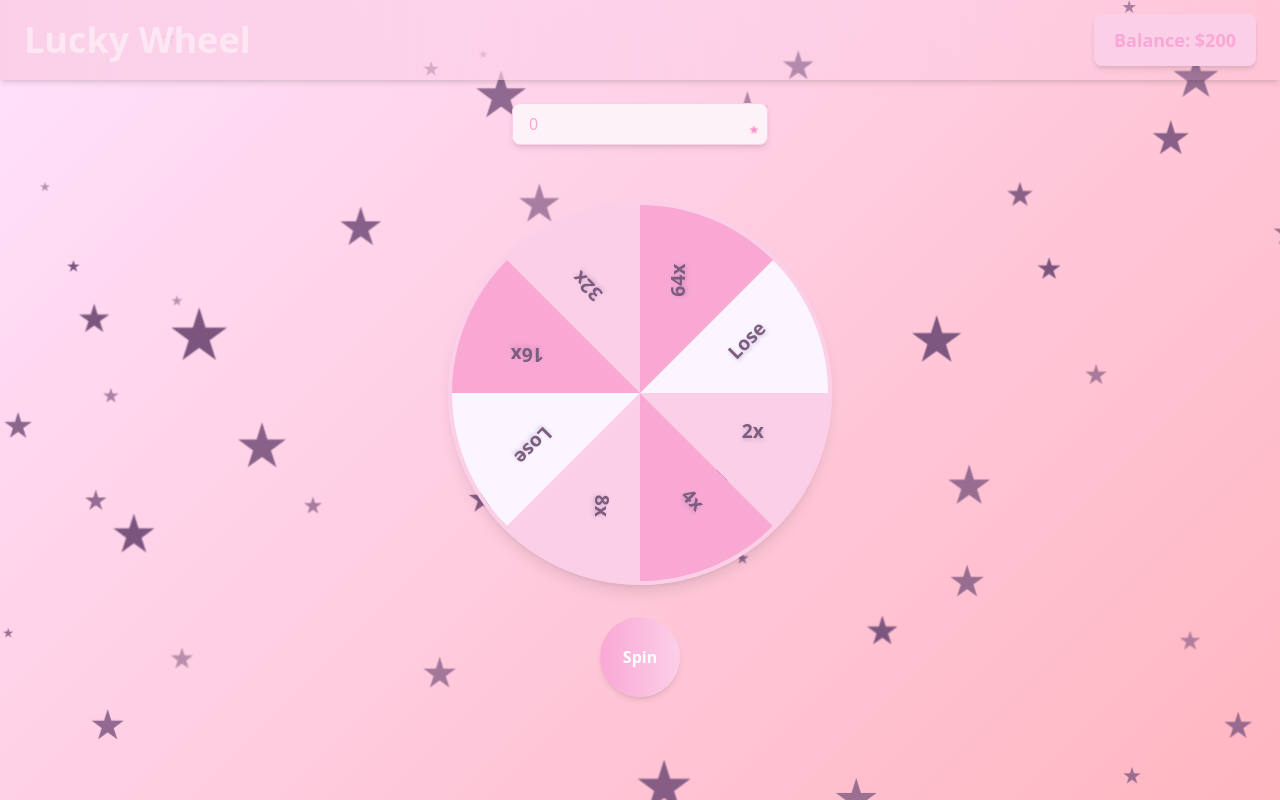
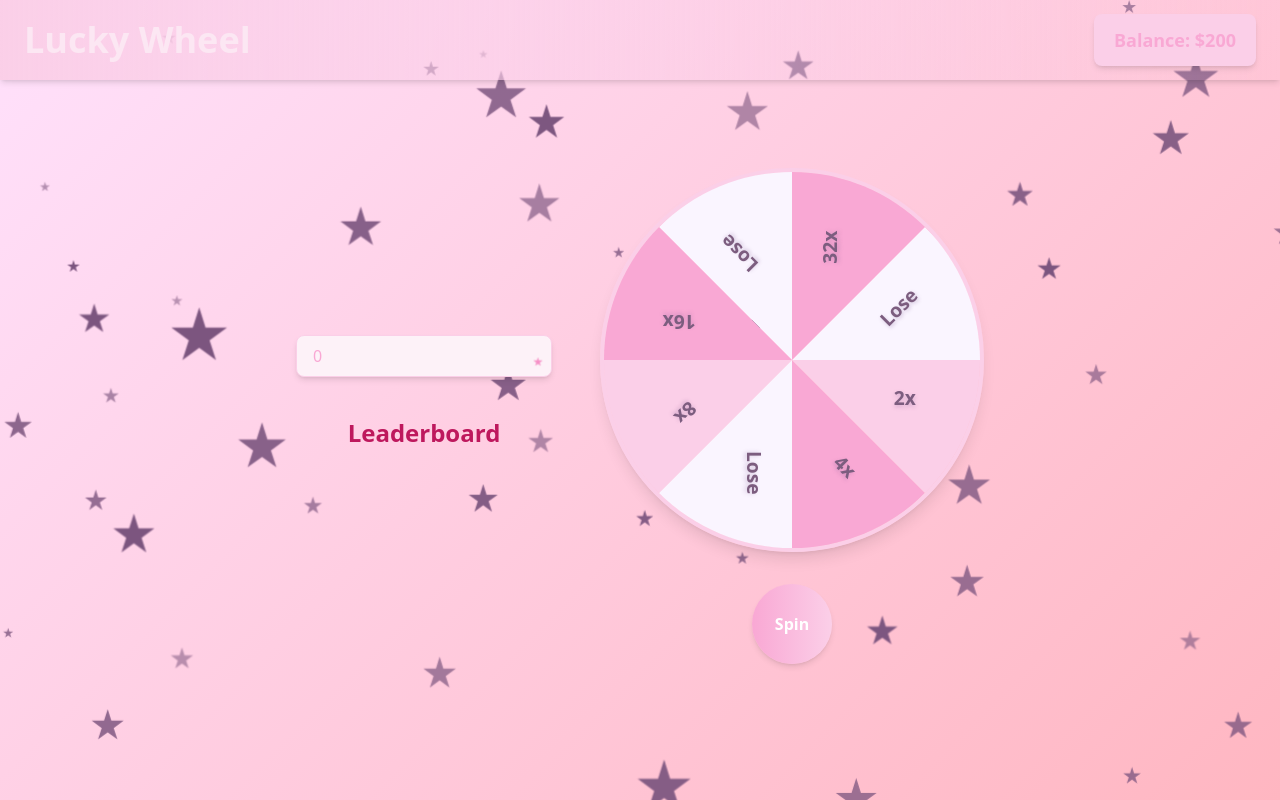
Before and after one commit to KetiElizbarashvili/lucky-wheel-gabmbling-game, a React (Create React App) app: page / in a window 1280 px wide. Built offline with nearby package versions, Linux system fonts and the light colour scheme.

Commit message:
address balance issues and streamline user flow by removing reset button

```diff
--- a/src/App.js
+++ b/src/App.js
@@ -1,20 +1,72 @@
-import React, { useState } from "react";
+import React, { useState, useEffect } from "react";
 import StarryBackground from "./components/Background/StarryBackground";
 import BetInput from "./components/Bet/BetInput";
 import Wheel from "./components/Wheel/Wheel";
 import Header from "./components/Header/Header";
+import Leaderboard from "./components/Leaderboard/Leaderboard";
 import styles from "./App.module.css";
 
 const App = () => {
-  const [balance, setBalance] = useState(200);
+  const [balance, setBalance] = useState(() => {
+    const storedBalance = localStorage.getItem("balance");
+    return storedBalance ? Number(storedBalance) : 200;
+  });
+
+  const [leaderboard, setLeaderboard] = useState(() => {
+    const storedLeaderboard = JSON.parse(localStorage.getItem("leaderboard")) || [];
+    return storedLeaderboard;
+  });
+
   const [bet, setBet] = useState(0);
+
+  useEffect(() => {
+    localStorage.setItem("balance", balance);
+  }, [balance]);
+
+  useEffect(() => {
+    localStorage.setItem("leaderboard", JSON.stringify(leaderboard));
+  }, [leaderboard]);
+
+  const handleSpinEnd = (result) => {
+    if (result === "Lose") {
+      alert("You lost everything! Resetting balance to $200.");
+      setBalance(200);
+    } else {
+      const winnings = parseInt(result.replace("x", ""), 10) * bet;
+      const newBalance = balance + winnings;
+      setBalance(newBalance);
+
+      const updatedLeaderboard = [...leaderboard, newBalance]
+        .sort((a, b) => b - a)
+        .slice(0, 3);
+      setLeaderboard(updatedLeaderboard);
+
+      alert(`You won ${winnings}!`);
+    }
+    setBet(0);
+  };
+
+  useEffect(() => {
+    if (balance === 0) {
+      alert("Balance was zero. Resetting to $200.");
+      setBalance(200);
+    }
+  }, [balance]);
 
   return (
     <div className={styles.appContainer}>
       <StarryBackground />
       <Header balance={balance} />
-      <BetInput bet={bet} setBet={setBet} />
-      <Wheel balance={balance} setBalance={setBalance} bet={bet} />
+      <div className={styles.Container}>
+        <BetInput bet={bet} setBet={setBet} />
+        <Leaderboard leaderboard={leaderboard} />
+      </div>
+      <Wheel
+        balance={balance}
+        setBalance={setBalance}
+        bet={bet}
+        onSpinEnd={handleSpinEnd}
+      />
     </div>
   );
 };
--- a/src/App.module.css
+++ b/src/App.module.css
@@ -1,17 +1,12 @@
 .appContainer {
-  @apply relative z-10 flex flex-col items-center justify-center min-h-screen;
+  @apply relative z-10 flex flex-row items-center justify-center min-h-screen gap-12;
   background: linear-gradient(135deg, #ffe1fc, #ffb6c1);
-  text-align: center;
 }
 
-.message {
-  font-size: 1.5rem;
-  font-weight: bold;
-  color: #ff69b4;
-  margin-top: 1rem;
-  text-align: center;
-  animation: fadeIn 1s ease-in-out;
+.Container{
+@apply flex flex-col items-center justify-center gap-4;
 }
+
 
 @keyframes fadeIn {
   from {
--- /dev/null
+++ b/src/components/Leaderboard/Leaderboard.js
@@ -0,0 +1,19 @@
+import React from "react";
+import styles from "./Leaderboard.module.css";
+
+const Leaderboard = ({ leaderboard }) => {
+  return (
+    <div className={styles.leaderboardContainer}>
+      <h2 className={styles.title}>Leaderboard</h2>
+      <ul className={styles.list}>
+        {leaderboard.map((score, index) => (
+          <li key={index} className={styles.item}>
+            #{index + 1}: ${score}
+          </li>
+        ))}
+      </ul>
+    </div>
+  );
+};
+
+export default Leaderboard;
--- /dev/null
+++ b/src/components/Leaderboard/Leaderboard.module.css
@@ -0,0 +1,23 @@
+.container {
+  @apply mt-8 p-4 rounded-lg shadow-lg;
+  background: linear-gradient(to bottom, #ffe4f0, #ffcfe3, #ffbcd7); /* Pink gradient */
+}
+
+.title {
+  @apply text-2xl font-bold text-pink-700 text-center mb-4;
+}
+
+.list {
+  @apply space-y-2;
+}
+
+.item {
+  @apply flex justify-between items-center rounded-md shadow-sm p-3 font-semibold;
+  background: #ffffff;
+  color: #ec4899;
+}
+
+.rank,
+.score {
+  @apply text-lg;
+}
--- a/src/components/Wheel/Wheel.js
+++ b/src/components/Wheel/Wheel.js
@@ -2,7 +2,7 @@ import React, { useState } from "react";
 import styles from "./Wheel.module.css";
 import { segments, getRandomSegment } from "./WheelLogic";
 
-const Wheel = ({ balance, setBalance, bet }) => {
+const Wheel = ({ onSpinStart, onSpinEnd, balance, setBalance, bet }) => {
   const [rotation, setRotation] = useState(0);
   const [isSpinning, setIsSpinning] = useState(false);
   const [winningIndex, setWinningIndex] = useState(null);
@@ -15,7 +15,8 @@ const Wheel = ({ balance, setBalance, bet }) => {
       return;
     }
 
-        setBalance((prevBalance) => prevBalance - bet);
+    if (onSpinStart) onSpinStart();
+
     setIsSpinning(true);
 
     const selectedLabel = getRandomSegment();
@@ -32,13 +33,12 @@ const Wheel = ({ balance, setBalance, bet }) => {
       setWinningIndex(selectedIndex);
 
       const selectedSegment = segments[selectedIndex];
-            if (selectedSegment.value > 0) {
-                const winnings = bet * selectedSegment.value;
-                setBalance((prevBalance) => prevBalance + winnings);
-                alert(`You won $${winnings}!`);
-            } else {
-                alert("You lost! Better luck next time.");
-            }
+      const winnings =
+        selectedSegment.label === "Lose"
+          ? 0
+          : bet * parseInt(selectedSegment.label.replace("x", ""), 10);
+
+      if (onSpinEnd) onSpinEnd(selectedSegment.label, winnings);
     }, 4000);
   };
 
@@ -51,7 +51,8 @@ const Wheel = ({ balance, setBalance, bet }) => {
         {segments.map((segment, index) => (
           <div
             key={index}
-                        className={`${styles.segment} ${index === winningIndex ? styles.highlight : ""
+            className={`${styles.segment} ${
+              index === winningIndex ? styles.highlight : ""
             }`}
             style={{
               transform: `rotate(${(360 / segments.length) * index}deg)`,
--- a/src/components/Wheel/WheelLogic.js
+++ b/src/components/Wheel/WheelLogic.js
@@ -1,11 +1,11 @@
 export const segments = [
   { label: "2x", value: 2, weight: 1, color: "#fbcfe8" },
   { label: "4x", value: 4, weight: 1, color: "#f9a8d4" },
+  { label: "Lose", value: 0, weight: 1, color: "#faf5ff" },
   { label: "8x", value: 8, weight: 1, color: "#fbcfe8" },
+  { label: "16x", value: 16, weight: 1, color: "#f9a8d4" },
   { label: "Lose", value: 0, weight: 1, color: "#faf5ff" },
-  { label: "16x", value: 16, weight: 1, color: "#f9a8d4" },
-  { label: "32x", value: 32, weight: 1, color: "#fbcfe8" },
-  { label: "64x", value: 32, weight: 1, color: "#f9a8d4" },
+  { label: "32x", value: 32, weight: 1, color: "#f9a8d4" },
   { label: "Lose", value: 0, weight: 1, color: "#faf5ff" },
 ];
 
```
Lines whose indentation alone changed are shown as unchanged.
